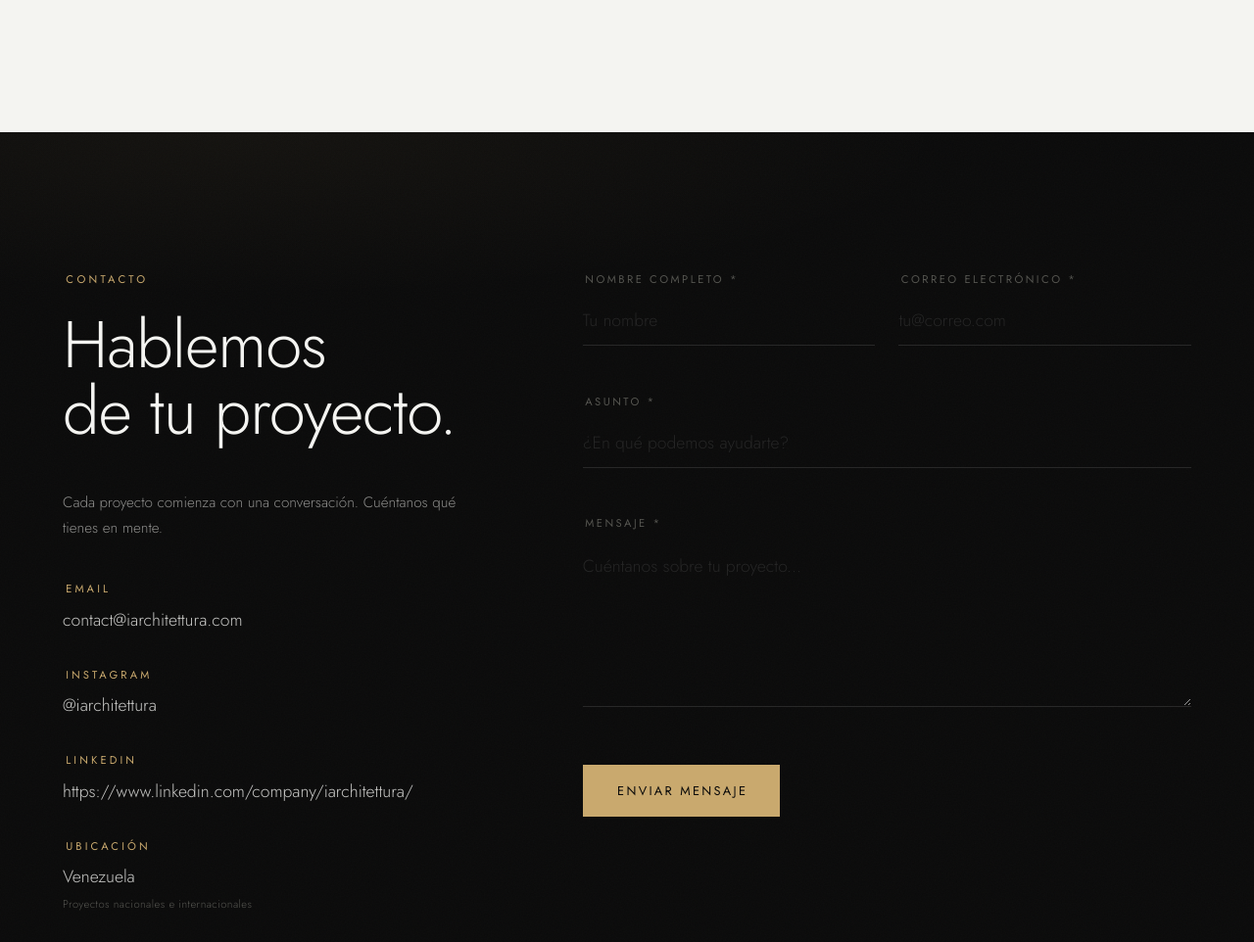
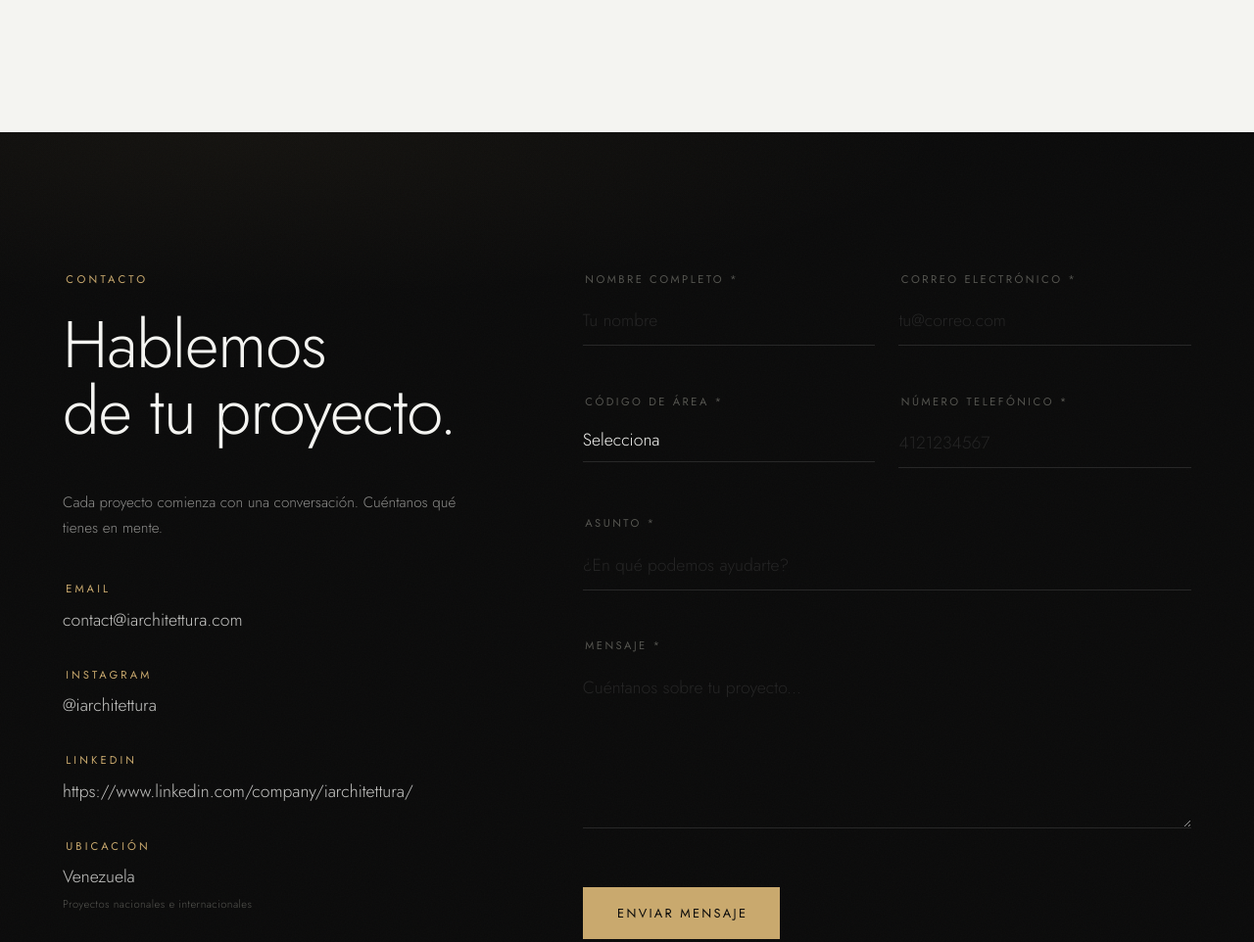
Before and after one commit to Jvasquez77/iarchitettura, a plain HTML site: page index.html in a window 1280 px wide. Shown: the part 5280-6242 px from the top of the page at 98% size. Drawn offline with Linux system fonts and the light colour scheme.

Commit message:
agrego telefono a forms

```diff
--- a/assets/js/main.js
+++ b/assets/js/main.js
@@ -145,6 +145,12 @@ function initContactForm() {
     'form-name':    v => (v.trim().length >= 2 ? '' : 'Ingresa tu nombre completo.'),
     'form-email':   v => (/^[^\s@]+@[^\s@]+\.[^\s@]+$/.test(v.trim())
                            ? '' : 'Ingresa un correo electrónico válido.'),
+    'form-area-code': v => (v.trim() ? '' : 'Selecciona un código de área.'),
+    'form-phone':   v => {
+      const digits = v.replace(/\D/g, '');
+      return (digits.length >= 7 && digits.length <= 15)
+        ? '' : 'Ingresa un número telefónico válido.';
+    },
     'form-subject': v => (v.trim().length >= 3 ? '' : 'El asunto es requerido.'),
     'form-message': v => (v.trim().length >= 10
                            ? '' : 'El mensaje debe tener al menos 10 caracteres.'),
--- a/index.html
+++ b/index.html
@@ -635,6 +635,66 @@ NAVEGACIÓN (fixed)
 
           </div><!-- /form-row -->
 
+          <!-- Código de área + Teléfono -->
+          <div class="form-row">
+
+            <div class="form-group">
+              <label for="form-area-code" class="form-label">
+                Código de área <span aria-hidden="true">*</span>
+              </label>
+              <select
+                id="form-area-code"
+                name="areaCode"
+                class="form-input"
+                required
+                aria-required="true"
+                aria-describedby="form-area-code-error"
+              >
+                <option value="">Selecciona</option>
+                <option value="+58">+58 Venezuela</option>
+                <option value="+1">+1 Estados Unidos / Canadá</option>
+                <option value="+34">+34 España</option>
+                <option value="+39">+39 Italia</option>
+                <option value="+57">+57 Colombia</option>
+                <option value="+52">+52 México</option>
+                <option value="+54">+54 Argentina</option>
+                <option value="+56">+56 Chile</option>
+                <option value="+51">+51 Perú</option>
+              </select>
+              <span
+                class="form-error"
+                id="form-area-code-error"
+                role="alert"
+                aria-live="polite"
+              ></span>
+            </div>
+
+            <div class="form-group">
+              <label for="form-phone" class="form-label">
+                Número telefónico <span aria-hidden="true">*</span>
+              </label>
+              <input
+                type="tel"
+                id="form-phone"
+                name="phone"
+                class="form-input"
+                placeholder="4121234567"
+                required
+                autocomplete="tel-national"
+                inputmode="tel"
+                aria-required="true"
+                aria-describedby="form-phone-error"
+              >
+              <span
+                class="form-error"
+                id="form-phone-error"
+                role="alert"
+                aria-live="polite"
+              ></span>
+            </div>
+
+          </div><!-- /form-row -->
+
           <!-- Asunto -->
           <div class="form-group">
             <label for="form-subject" class="form-label">
```
